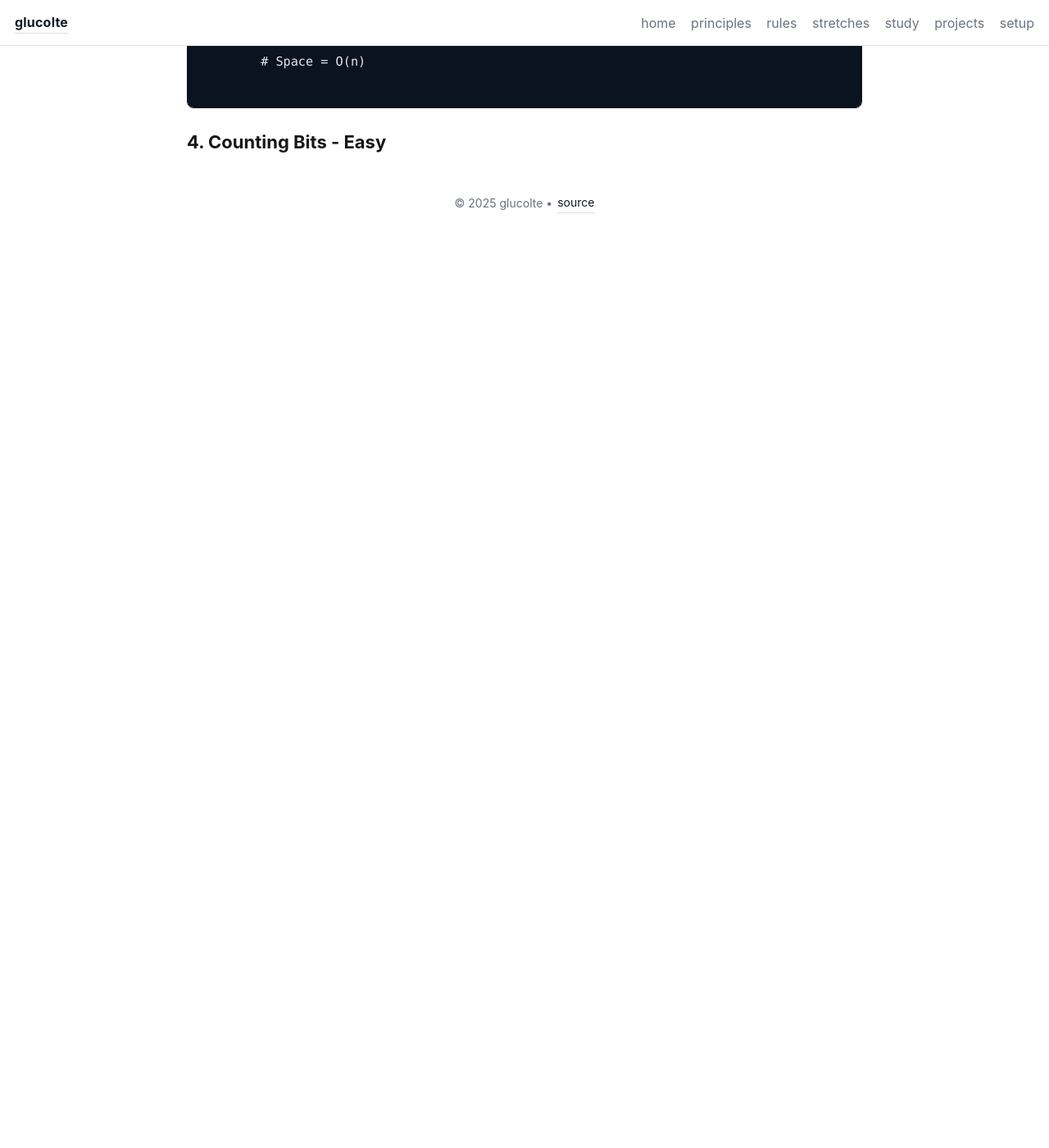
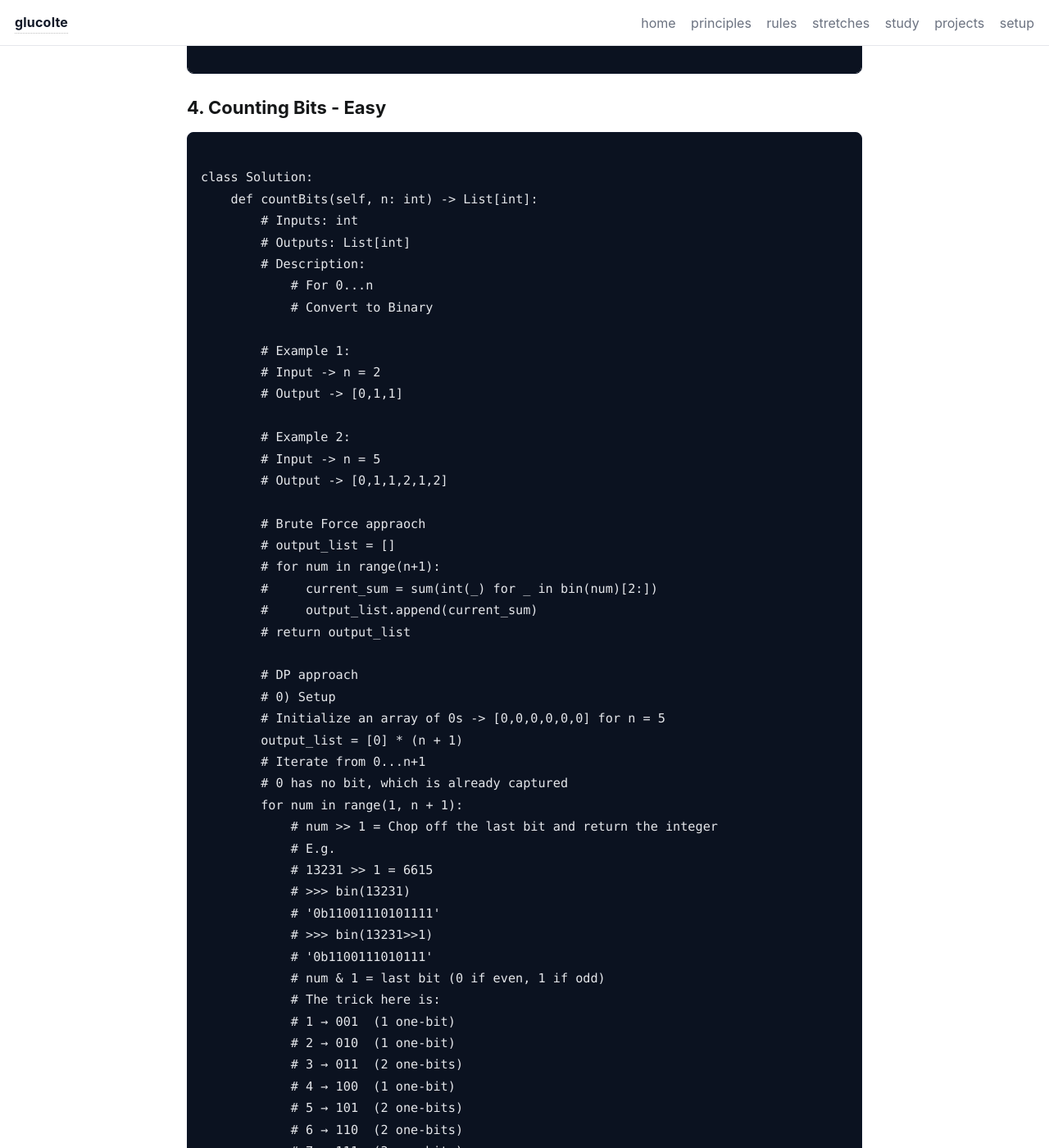
Before and after one commit to gLuColte/glucolte.github.io, a Jekyll site: the page built from study/codingDynamicProgramming.md, in a window 1280 px wide and 1400 px high, scrolled down 4869 px. Shown: the whole window at 82% size. Built offline with Jekyll 4.4.1, drawn with Linux system fonts in a browser that asks for light colours; before the commit the page ends 5153 px from its top, so only the background shows below that; some of the changed text lies outside the part shown.

Commit message:
Adding Counting Bits Solution

````diff
--- a/assets/style.css
+++ b/assets/style.css
@@ -189,3 +189,9 @@ hr{border:0; border-top:1px solid var(--line); margin:24px 0}
   .study-layout { grid-template-columns: 1fr; }
   .toc { position: static; order: -1; }
 }
+
+.toc-title {
+  text-align: center;
+  font-weight: bold;
+  margin-bottom: 1rem; /* spacing below the title */
+}
--- a/study/codingDynamicProgramming.md
+++ b/study/codingDynamicProgramming.md
@@ -194,5 +194,68 @@ class Solution:
 
 ```
 
+## 4. Counting Bits - Easy
 
-## 4. Counting Bits - Easy
+```python
+
+class Solution:
+    def countBits(self, n: int) -> List[int]:
+        # Inputs: int
+        # Outputs: List[int]
+        # Description:
+            # For 0...n
+            # Convert to Binary
+
+        # Example 1:
+        # Input -> n = 2
+        # Output -> [0,1,1]
+
+        # Example 2:
+        # Input -> n = 5
+        # Output -> [0,1,1,2,1,2]
+
+        # Brute Force appraoch
+        # output_list = []
+        # for num in range(n+1):
+        #     current_sum = sum(int(_) for _ in bin(num)[2:])
+        #     output_list.append(current_sum)
+        # return output_list
+
+        # DP approach
+        # 0) Setup
+        # Initialize an array of 0s -> [0,0,0,0,0,0] for n = 5
+        output_list = [0] * (n + 1)
+        # Iterate from 0...n+1
+        # 0 has no bit, which is already captured
+        for num in range(1, n + 1):
+            # num >> 1 = Chop off the last bit and return the integer
+            # E.g.
+            # 13231 >> 1 = 6615
+            # >>> bin(13231)
+            # '0b11001110101111'
+            # >>> bin(13231>>1)
+            # '0b1100111010111'
+            # num & 1 = last bit (0 if even, 1 if odd)
+            # The trick here is:
+            # 1 → 001  (1 one-bit)
+            # 2 → 010  (1 one-bit)
+            # 3 → 011  (2 one-bits)
+            # 4 → 100  (1 one-bit)
+            # 5 → 101  (2 one-bits)
+            # 6 → 110  (2 one-bits)
+            # 7 → 111  (3 one-bits)
+            # Example:
+            # 5 (101) → 2 (10)
+            # 6 (110) → 3 (11)
+            # 7 (111) → 3 (11)
+            # You are not "directly" using the previous number
+            # You are using the "number" that is off the same "bit"
+            # So overall, we get:
+            output_list[num] = output_list[num >> 1] + (num & 1)
+        return output_list
+
+        # Complexity
+        # Time -> O(n)
+        # Space -> O(n) -> Output list has size n+1
+
+```
````
Also changed, not shown: _includes/study_toc.md (+0 -1 lines), _layouts/study.html (+5 -4 lines).
